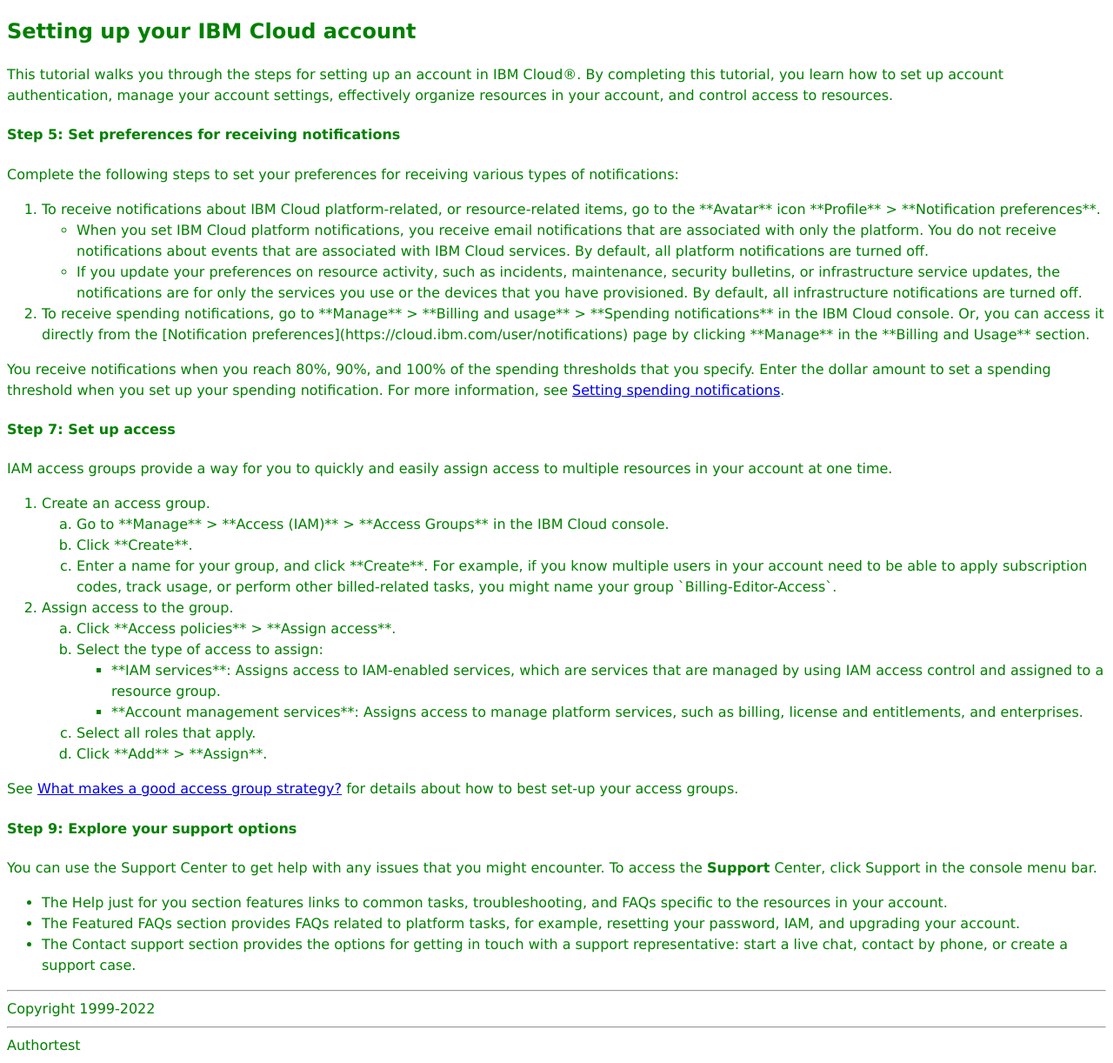
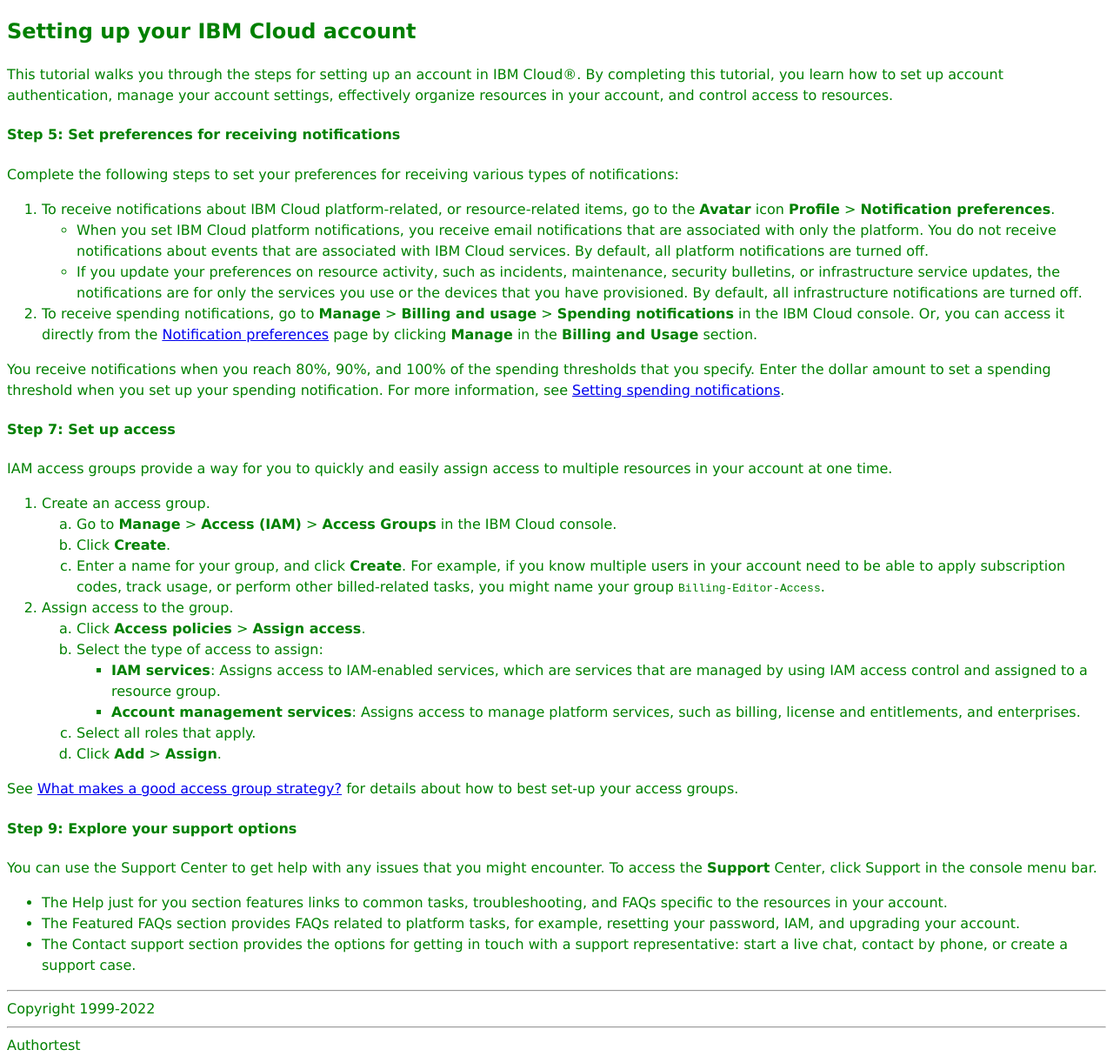
Before and after one commit to csawantgit/firtrepotestcsaw, a Jekyll site: the page built from index.md, in a window 1280 px wide and 1400 px high, scrolled down 1434 px. Shown: the part 178-1400 px from the top of the window at 87% size. Built offline with Jekyll 4.4.1, drawn with Linux system fonts in a browser that asks for light colours.

Commit message:
format fixes

```diff
--- a/index.md
+++ b/index.md
@@ -78,12 +78,12 @@ This tutorial walks you through the steps for setting up an account in IBM Cloud
 Complete the following steps to set your preferences for receiving various types of notifications:
 
 <ol>
-<li>To receive notifications about IBM Cloud platform-related, or resource-related items, go to the **Avatar** icon **Profile** > **Notification preferences**.</li>
+<li>To receive notifications about IBM Cloud platform-related, or resource-related items, go to the <b>Avatar</b> icon <b>Profile</b> > <b>Notification preferences</b>.</li>
 	<ul>
 		<li>When you set IBM Cloud platform notifications, you receive email notifications that are associated with only the platform. You do not receive notifications about events that are associated with IBM Cloud services. By default, all platform notifications are turned off.</li>
 		<li>If you update your preferences on resource activity, such as incidents, maintenance, security bulletins, or infrastructure service updates, the notifications are for only the services you use or the devices that you have provisioned. By default, all infrastructure notifications are turned off.</li>
 	</ul>
-<li>To receive spending notifications, go to **Manage** > **Billing and usage** > **Spending notifications** in the IBM Cloud console. Or, you can access it directly from the [Notification preferences](https://cloud.ibm.com/user/notifications) page by clicking **Manage** in the **Billing and Usage** section.</li>
+<li>To receive spending notifications, go to <b>Manage</b> > <b>Billing and usage</b> > <b>Spending notifications</b> in the IBM Cloud console. Or, you can access it directly from the <a href="https://cloud.ibm.com/user/notifications"> Notification preferences</a> page by clicking <b>Manage</b> in the <b>Billing and Usage</b> section.</li>
 </ol>
 
 You receive notifications when you reach 80%, 90%, and 100% of the spending thresholds that you specify. Enter the dollar amount to set a spending threshold when you set up your spending notification. For more information, see [Setting spending notifications](https://cloud.ibm.com/docs/billing-usage?topic=billing-usage-spending).
@@ -95,20 +95,20 @@ IAM access groups provide a way for you to quickly and easily assign access to m
 <ol>
 <li>Create an access group.</li>
 	<ol type="a">
-		<li>Go to **Manage** > **Access (IAM)** > **Access Groups** in the IBM Cloud console.</li>
-		<li>Click **Create**.</li>
-		<li>Enter a name for your group, and click **Create**. For example, if you know multiple users in your account need to be able to apply subscription codes, track usage, or perform other billed-related tasks, you might name your group `Billing-Editor-Access`.</li>
+		<li>Go to <b>Manage</b> > <b>Access (IAM)</b> > <b>Access Groups</b> in the IBM Cloud console.</li>
+		<li>Click <b>Create</b>.</li>
+		<li>Enter a name for your group, and click <b>Create</b>. For example, if you know multiple users in your account need to be able to apply subscription codes, track usage, or perform other billed-related tasks, you might name your group <code>Billing-Editor-Access</code>.</li>
 	</ol>
 <li>Assign access to the group.</li>
 	<ol type="a">
-		<li>Click **Access policies** > **Assign access**.</li>
+		<li>Click <b>Access policies</b> > <b>Assign access</b>.</li>
 		<li>Select the type of access to assign:</li>
 		<ul>
-			<li>**IAM services**: Assigns access to IAM-enabled services, which are services that are managed by using IAM access control and assigned to a resource group.</li>
-			<li>**Account management services**: Assigns access to manage platform services, such as billing, license and entitlements, and enterprises.</li>
+			<li><b>IAM services</b>: Assigns access to IAM-enabled services, which are services that are managed by using IAM access control and assigned to a resource group.</li>
+			<li><b>Account management services</b>: Assigns access to manage platform services, such as billing, license and entitlements, and enterprises.</li>
 		</ul>
 		<li>Select all roles that apply.</li>
-		<li>Click **Add** > **Assign**.</li>
+		<li>Click <b>Add</b> > <b>Assign</b>.</li>
 	</ol>
 </ol>
 See [What makes a good access group strategy?](https://cloud.ibm.com/docs/account?topic=account-account_setup#resource-group-strategy) for details about how to best set-up your access groups.
```
